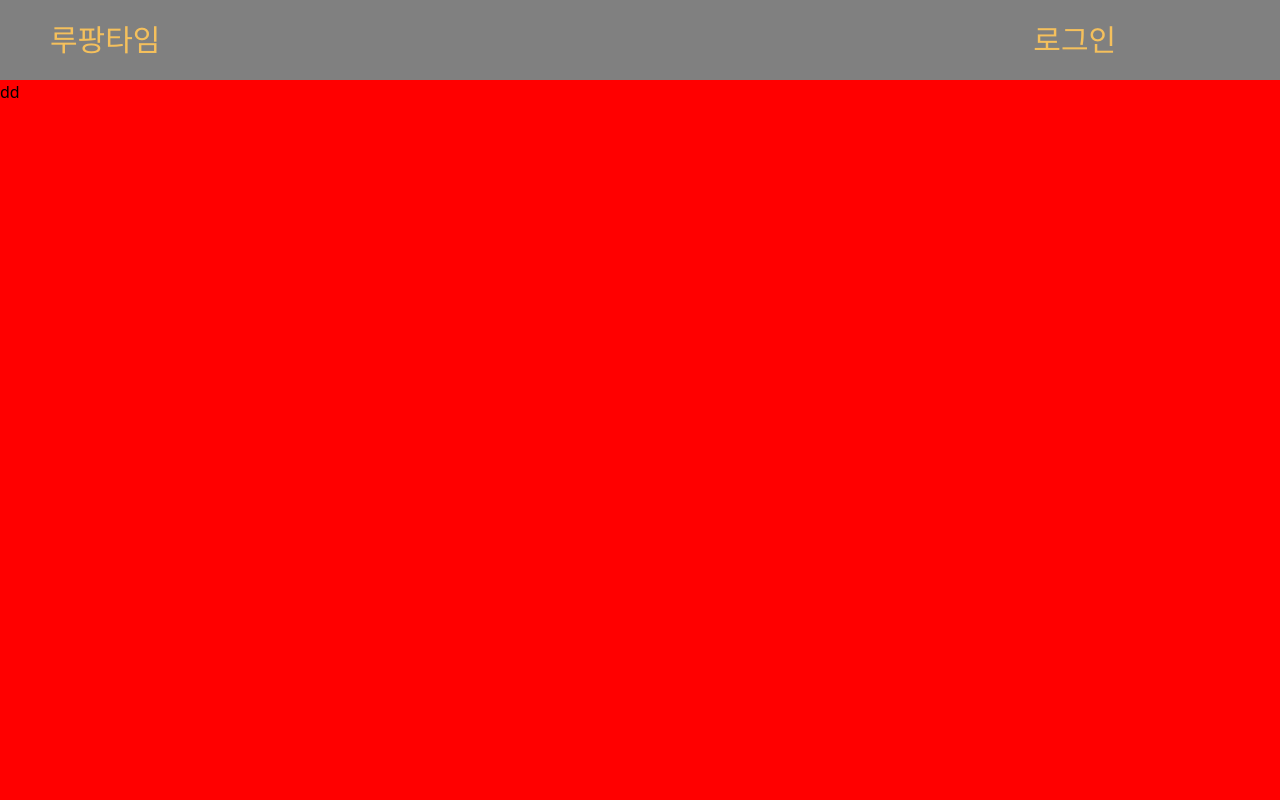
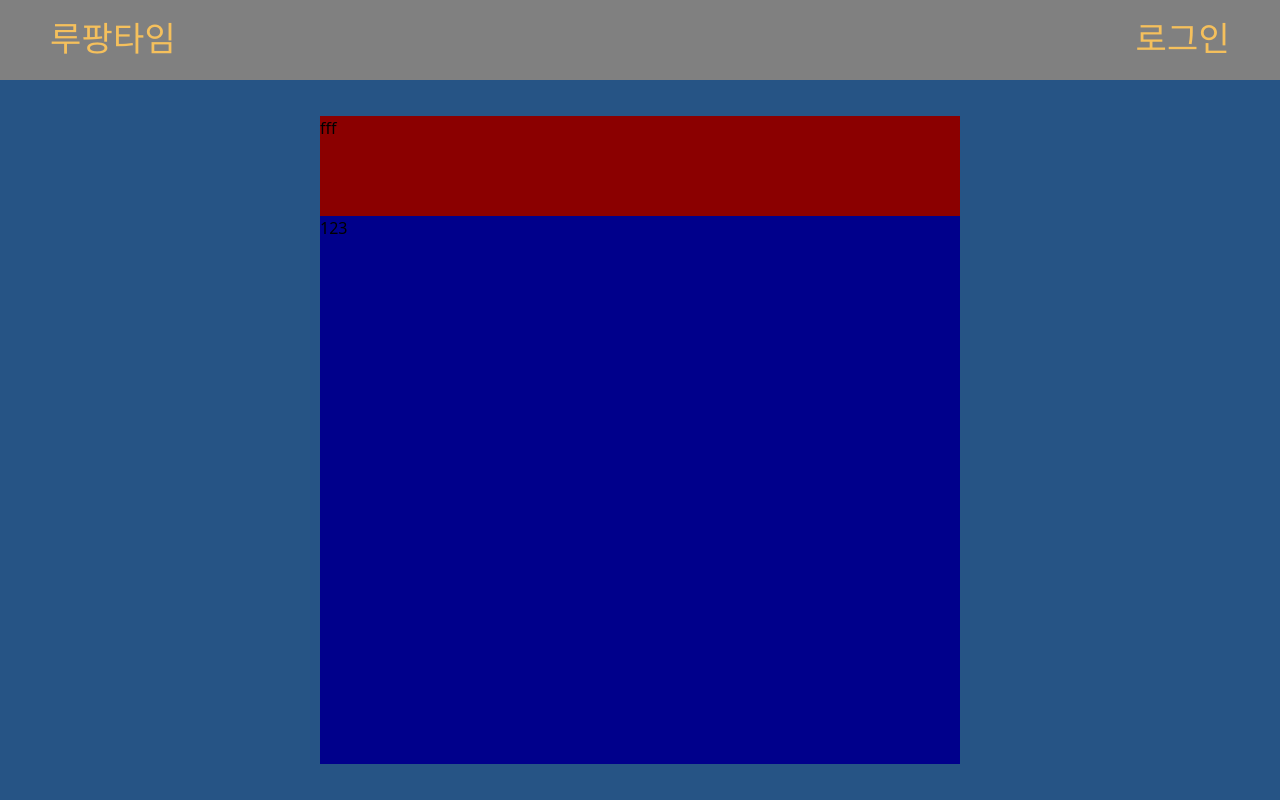
Before and after one commit to mingddori/LupangTime_Project, a Next.js app: page /login in a window 1280 px wide. Built offline with nearby package versions, Linux system fonts and the light colour scheme.

Commit message:
Temp : 디렉토리 구조 일부 변경 / Page Header 일부 수정 / Login 화면 구현 중

```diff
--- /dev/null
+++ b/src/app/(main)/_component/LoginComponent.js
@@ -0,0 +1,15 @@
+"use client";
+import { Grid2 as Grid } from "@mui/material";
+
+export default function LoginComponent() {
+    return (
+        <Grid container direction={"column"} size={12} sx={{ height: "100%", background: "#468243" }}>
+            <Grid sx={{ height: "100px", backgroundColor: "darkred" }}>
+                fff
+            </Grid>
+            <Grid sx={{ flex : 1, backgroundColor: "darkblue" }}>
+                123
+            </Grid>
+        </Grid>
+    )
+}
--- /dev/null
+++ b/src/app/(main)/login/page.js
@@ -0,0 +1,13 @@
+import { Grid2 as Grid,} from "@mui/material";
+
+import LoginComponent from "@/app/(main)/_component/LoginComponent";
+
+export default function LoginPage() {
+    return (
+        <Grid container size={12} sx={{ height: "100%", background : "#265485", justifyContent: "center", alignItems: "center"}}>
+            <Grid size={6} sx={{height:"90%", backgroundColor: "skyblue"}}>
+                    <LoginComponent />
+            </Grid>
+        </Grid>
+    )
+}
--- a/src/app/_component/PageHeader.js
+++ b/src/app/_component/PageHeader.js
@@ -1,17 +1,20 @@
-import { Grid2 as Grid, Link } from "@mui/material";
+import { Grid2 as Grid, Link, Stack, Typography } from "@mui/material";
 
 export default function PageHeader() {
     return (
-        <Grid container direction={"row"} sx={{height : "100%", display : "flex", justifyContent : "space-between", alignItems : "center", margin : "0 50px 0 50px"}}>
-            <Grid className={"text-white text-3xl text-bold"} size={2} sx={{minWidth : "130px", }}>
-                <Link href="/home" className={["text_link_color", "link_no_underline"].join(" ")}>
-                    <h1>루팡타임</h1>
+        <Grid container direction={"row"} sx={{ height: "100%", display: "flex", justifyContent: "space-between", alignItems: "center", margin: "0 50px 0 50px" }}>
+            <Grid className={"text-white text-3xl text-bold"} size={2} sx={{ minWidth: "130px", }}>
+                <Link href="/home" underline="none">
+                    <Typography component={"span"} variant="h4" className="text_link_color" >
+                        루팡타임
+                    </Typography>
                 </Link>
             </Grid>
-            <Grid className={"text-white text-3xl text-bold"} size={2} sx={{ minWidth : "130px",}}
-            >
-                <Link href="/login" className={["text_link_color", "link_no_underline"].join(" ")}>
-                    <h1>로그인</h1>
+            <Grid className={"text-white text-3xl text-bold"} size={2} sx={{ minWidth: "130px", display:"flex", justifyContent: "flex-end"}}>
+                <Link href="/login" underline="none">
+                    <Typography component={"span"} variant="h4" className="text_link_color" >
+                        로그인
+                    </Typography>
                 </Link>
             </Grid>
         </Grid>
--- a/src/app/login/page.js
+++ /dev/null
@@ -1,9 +0,0 @@
-import { Button, Grid2 as Grid, Paper, Stack, Typography } from "@mui/material";
-
-export default function LoginPage() {
-    return (
-        <Grid container size={12} sx={{ height: "100%", display: "flex", flexDirection: "column", background : "red" }}>
-            dd
-        </Grid>
-    )
-}
```
Also changed, not shown: src/app/(main)/home/loading.js (renamed from src/app/home/loading.js), src/app/(main)/home/page.js (renamed from src/app/home/page.js).
